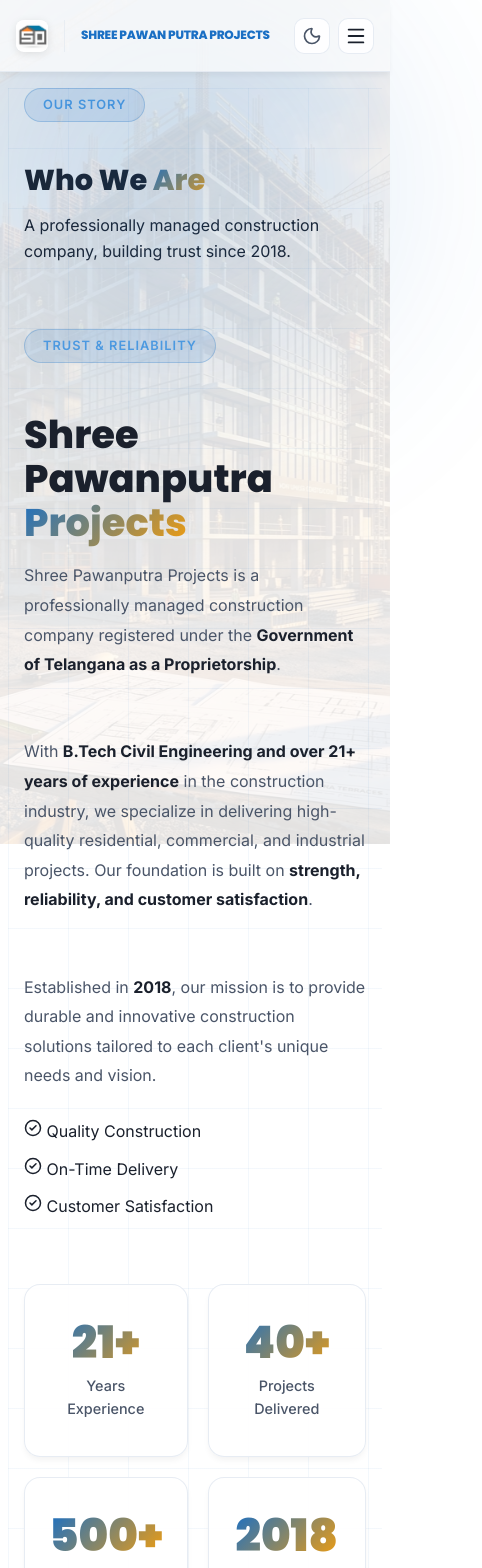
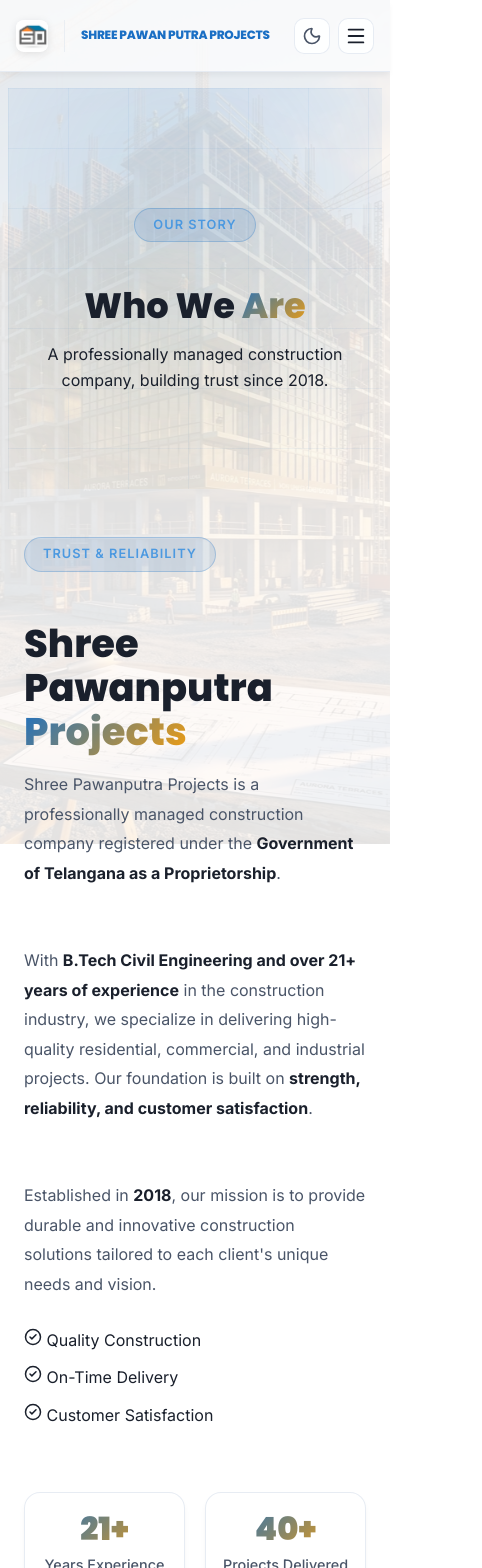
Before and after one commit to BasithRahul/brickBoltSPP, a React (Vite) app in the folder client/: page /about in a window 390 px wide. Shown: the top 1568 px of the page, 482 px wide, since content can reach past the window. Built offline with nearby package versions, Linux system fonts and the light colour scheme.

Commit message:
fix: removed redundant mobile menu dark mode text and fixed About page specific overflow scroll issue

```diff
--- a/client/src/components/Navbar.jsx
+++ b/client/src/components/Navbar.jsx
@@ -101,9 +101,6 @@ export default function Navbar() {
           <a href="tel:+919000100889" className="btn btn-primary" style={{ width: "100%", justifyContent: "center" }}>
             <Phone size={16} /> Call Now
           </a>
-          <button className="navbar__theme-btn navbar__theme-btn--mobile" onClick={toggleTheme}>
-            {theme === "dark" ? <><Sun size={18} /> Light Mode</> : <><Moon size={18} /> Dark Mode</>}
-          </button>
         </div>
       </div>
     </header>
--- a/client/src/pages/About.css
+++ b/client/src/pages/About.css
@@ -254,6 +254,9 @@
   .about-achievements { grid-template-columns: 1fr 1fr; }
   .about-services-grid { grid-template-columns: 1fr; }
   .team-grid { grid-template-columns: 1fr 1fr; }
+  .leadership-card { padding: 24px; gap: 24px; }
+  .achievement-card { padding: 20px 16px; }
+  .achievement-card__value { font-size: 2rem; }
 }
 
 /* ── Digital Business Card ─────────────────────────── */
--- a/client/src/pages/About.jsx
+++ b/client/src/pages/About.jsx
@@ -69,13 +69,13 @@ export default function AboutPage() {
   return (
     <div className="about-page page-enter">
       {/* ── HERO ─────────────────────────────────────────── */}
-      <section className="about-hero">
-        <div className="about-hero__bg">
+      <section className="page-hero">
+        <div className="page-hero__bg">
           <div className="hero__grid" />
           <div className="hero__glow hero__glow--1" />
           <div className="hero__glow hero__glow--2" />
         </div>
-        <div className="container about-hero__content">
+        <div className="container page-hero__content">
           <span className="badge">Our Story</span>
           <h1 className="section-title">
             Who We <span className="gradient-text">Are</span>
```
